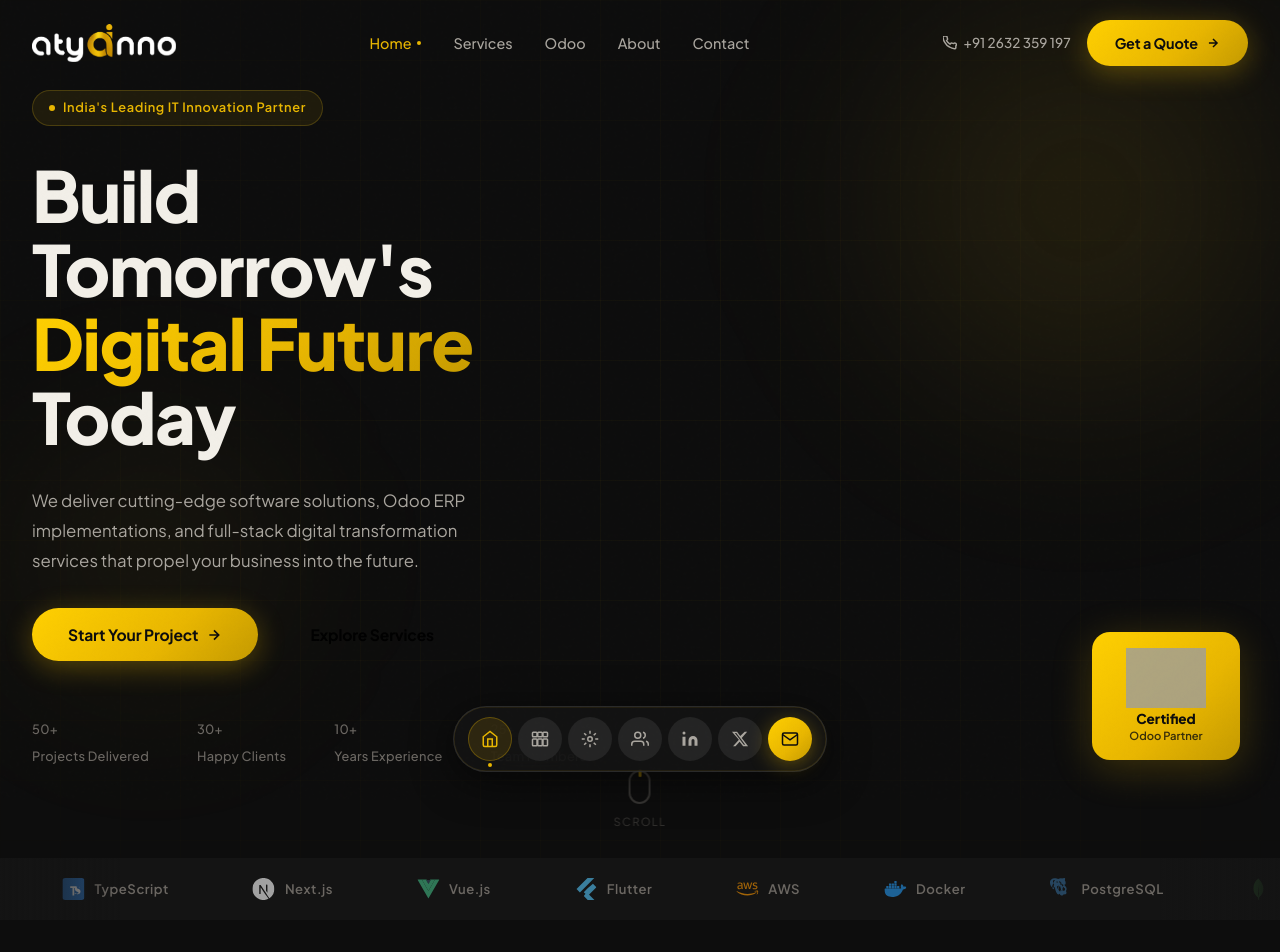
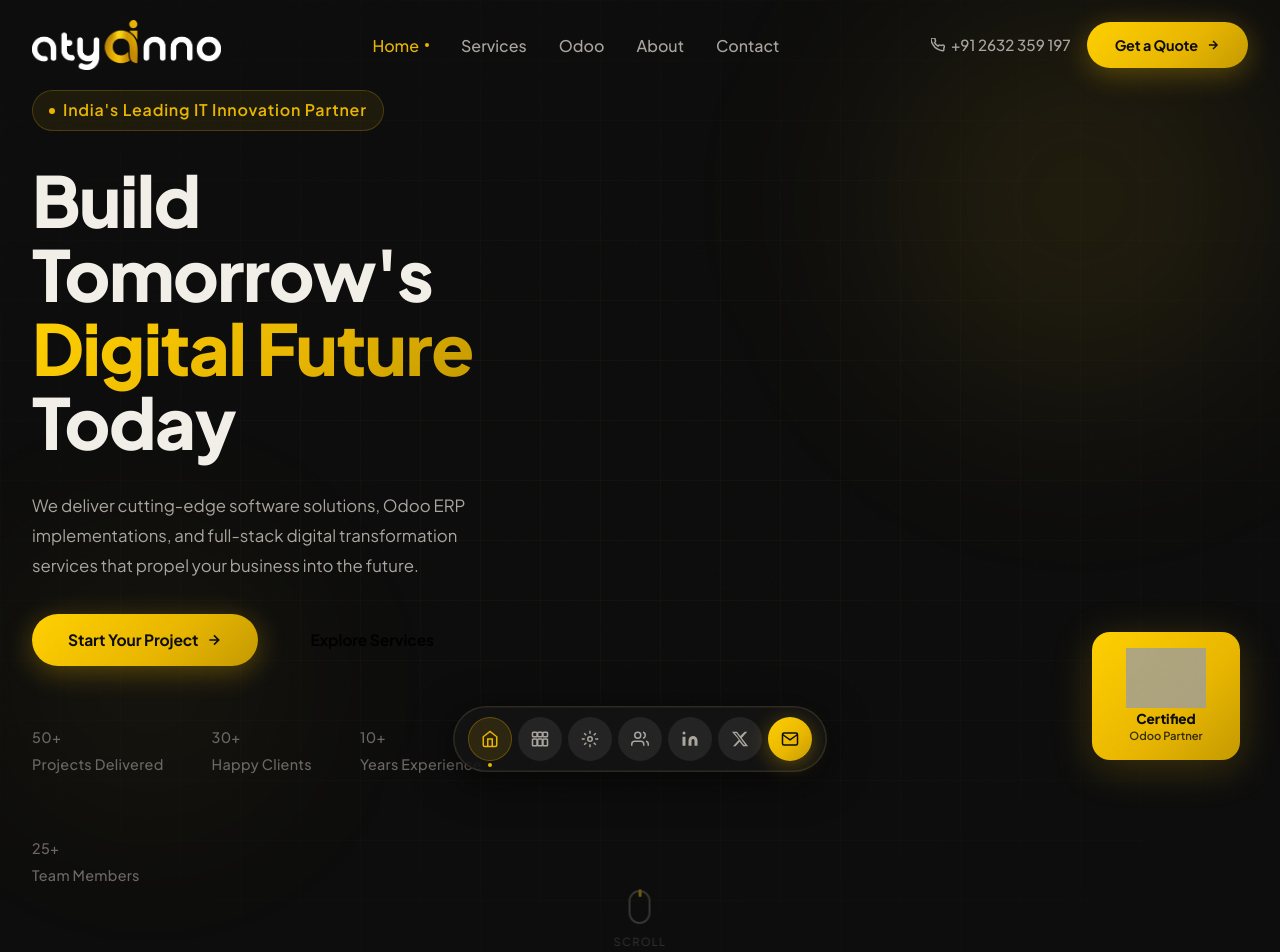
Before and after one commit to Sipzy123/atyainno, a React (Vite) app: page / in a window 1280 px wide. Shown: the top 952 px of the page. Built offline with nearby package versions, Linux system fonts and the light colour scheme; grey boxes are pictures that could not be loaded.

Commit message:
Update Logo

```diff
--- a/src/components/Footer.css
+++ b/src/components/Footer.css
@@ -25,7 +25,7 @@
 }
 
 .footer-logo {
-  height: 34px;
+  height: 60px;
   width: auto;
   mix-blend-mode: screen;
   filter: none;
--- a/src/components/Navigation.css
+++ b/src/components/Navigation.css
@@ -35,7 +35,7 @@
 }
 
 .nav-logo img {
-  height: 38px;
+  height: 50px;
   width: auto;
   mix-blend-mode: screen;
   filter: none;
@@ -54,7 +54,7 @@
   background: none;
   border: none;
   font-family: var(--font-body);
-  font-size: 0.9rem;
+  font-size: 1.0rem;
   font-weight: 500;
   color: var(--text-secondary);
   padding: 0.5rem 0.875rem;
@@ -95,7 +95,7 @@
   display: flex;
   align-items: center;
   gap: 6px;
-  font-size: 0.85rem;
+  font-size: 0.95rem;
   font-weight: 500;
   color: var(--text-secondary);
   transition: color var(--transition-base);
@@ -107,7 +107,7 @@
 
 .nav-cta {
   padding: 0.6rem 1.25rem;
-  font-size: 0.875rem;
+  font-size: 0.975rem;
 }
 
 /* Hamburger */
--- a/src/pages/Home.css
+++ b/src/pages/Home.css
@@ -76,7 +76,7 @@
   background: rgba(245, 197, 24, 0.08);
   border: 1px solid rgba(245, 197, 24, 0.2);
   color: var(--gold);
-  font-size: 0.8rem;
+  font-size: 1.0rem;
   font-weight: 600;
   letter-spacing: 0.05em;
   padding: 0.4rem 1rem;
@@ -94,7 +94,7 @@
 
 .hero-title {
   font-family: var(--font-display);
-  font-size: clamp(2.8rem, 5.5vw, 4.5rem);
+  font-size: clamp(1.8rem, 5.5vw, 4.5rem);
   font-weight: 800;
   color: var(--text-primary);
   line-height: 1.05;
@@ -132,7 +132,7 @@
 .hero-stat strong {
   display: block;
   font-family: var(--font-display);
-  font-size: 1.75rem;
+  font-size: 2.0rem;
   font-weight: 800;
   color: var(--gold);
   line-height: 1;
@@ -140,7 +140,7 @@
 }
 
 .hero-stat span {
-  font-size: 0.8rem;
+  font-size: 0.9rem;
   color: var(--text-muted);
   font-weight: 500;
   letter-spacing: 0.02em;
@@ -228,7 +228,7 @@
 
 .hcs-label {
   font-family: var(--font-display);
-  font-size: 0.75rem;
+  font-size: 0.85rem;
   font-weight: 700;
   color: var(--text-muted);
   letter-spacing: 0.05em;
@@ -255,7 +255,7 @@
 }
 
 .hcs-metric-label {
-  font-size: 0.78rem;
+  font-size: 1.0rem;
   color: var(--text-muted);
 }
 
@@ -402,7 +402,7 @@
   align-items: center;
   gap: 10px;
   padding: 0 2.5rem;
-  font-size: 0.82rem;
+  font-size: 1.2rem;
   font-weight: 600;
   color: var(--text-muted);
   letter-spacing: 0.04em;
```
